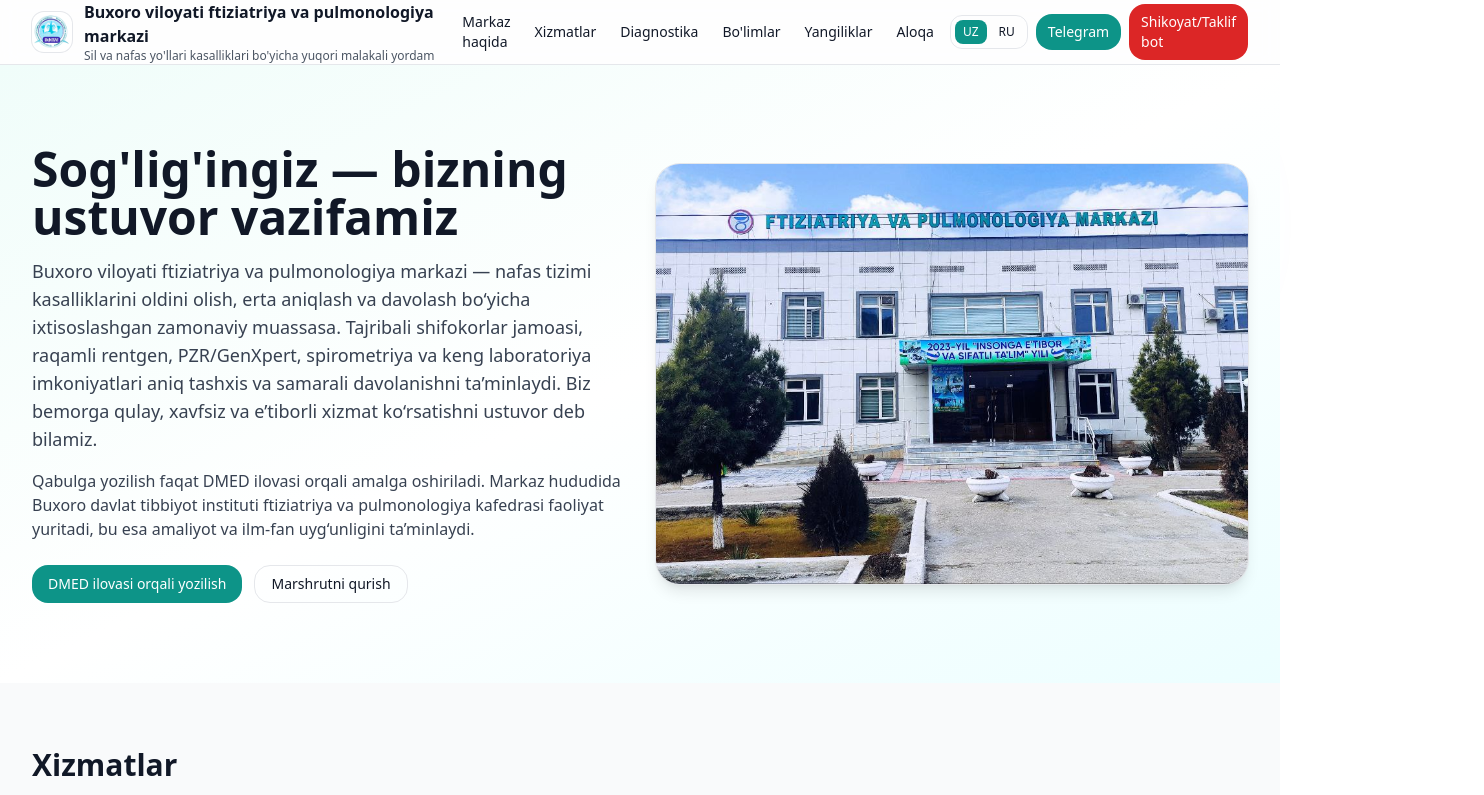
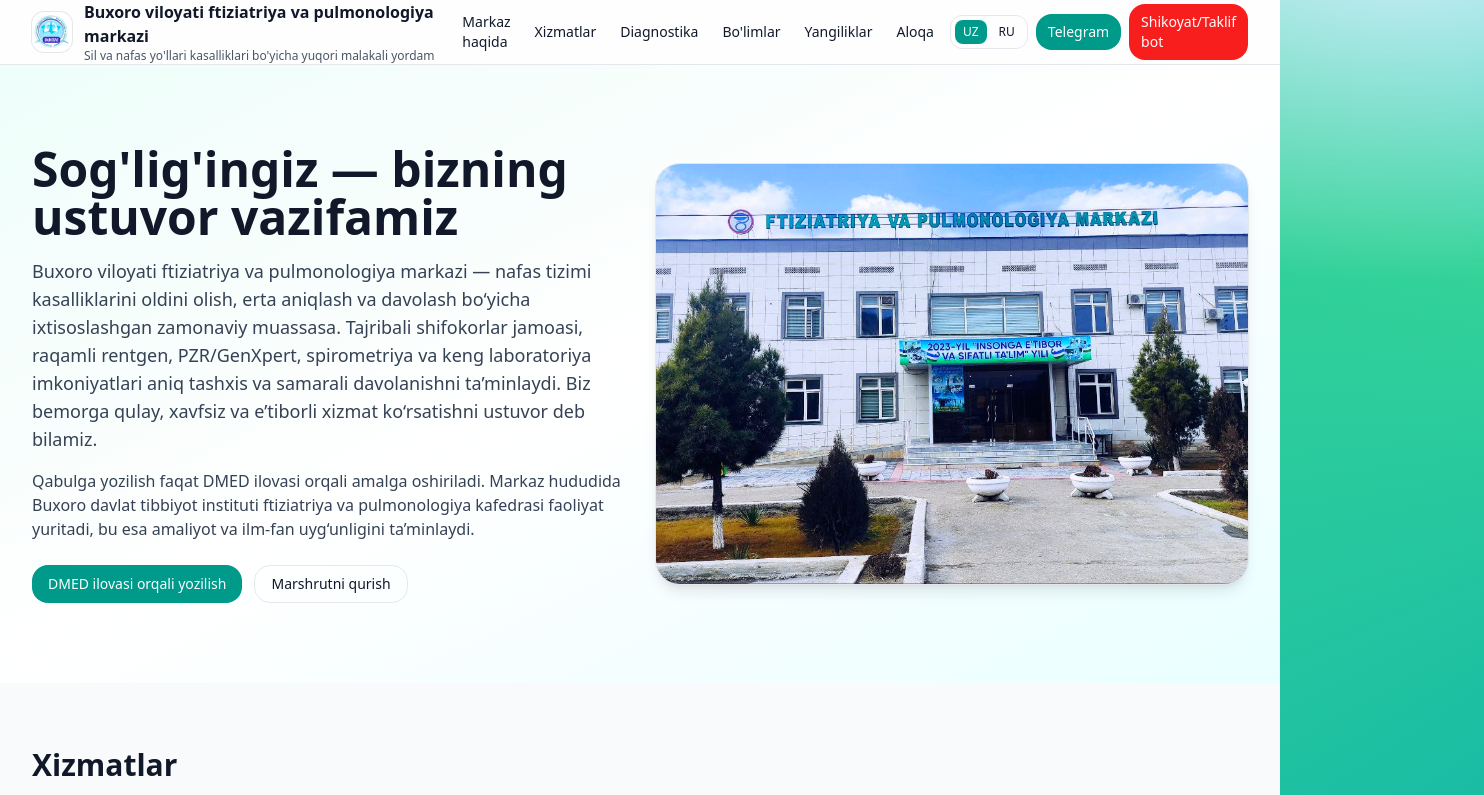
Before and after one commit to smaylik10100-bit/buxoro-ftiz-site, a React (Vite) app: page / in a window 1280 px wide. Shown: the top 795 px of the page, 1484 px wide, since content can reach past the window. Built offline with nearby package versions, Linux system fonts and the light colour scheme.

Commit message:
UI: яркий динамичный фон (conic-gradient + blobs)

```diff
--- a/src/index.css
+++ b/src/index.css
@@ -1,61 +1,87 @@
-
 @tailwind base;
 @tailwind components;
 @tailwind utilities;
 
-/* Reveal-on-scroll animation (already used in the app) */
-.reveal {
-  opacity: 0;
-  transform: translateY(10px);
-  transition: opacity .6s ease, transform .6s ease;
-}
-.reveal.show {
-  opacity: 1;
-  transform: translateY(0);
+/* ====== reveal-on-scroll (ваше) ====== */
+.reveal { opacity: 0; transform: translateY(10px); transition: opacity .6s ease, transform .6s ease; }
+.reveal.show { opacity: 1; transform: translateY(0); }
+
+/* ====== яркий динамичный фон ====== */
+html, body, #root { min-height: 100%; }
+
+:root{
+  /* палитра — яркие медицинские бирюзово-синие оттенки */
+  --c1:#22d3ee; /* cyan-400 */
+  --c2:#06b6d4; /* cyan-500 */
+  --c3:#0ea5e9; /* sky-500 */
+  --c4:#14b8a6; /* teal-500 */
+  --c5:#34d399; /* emerald-400 */
 }
 
-/* =========================
-   Modern animated background
-   ========================= */
-html, body, #root {
-  min-height: 100%;
+/* Базовый градиент + conic-gradient с вращением */
+body{
+  background:
+    radial-gradient(1200px 600px at 10% -10%, color-mix(in oklab, var(--c3) 18%, white 82%) 0%, transparent 60%),
+    radial-gradient(900px 500px at 110% 110%, color-mix(in oklab, var(--c5) 16%, white 84%) 0%, transparent 60%),
+    conic-gradient(from 0deg at 50% 50%, var(--c1), var(--c2), var(--c3), var(--c4), var(--c5), var(--c1));
+  background-size: 100% 100%, 100% 100%, 300% 300%;
+  animation: spinConic 26s linear infinite, waveShift 18s ease-in-out infinite alternate;
+  background-attachment: fixed;
 }
 
-body {
-  /* Soft medical teal/green/blue gradient */
-  background: linear-gradient(135deg, #e6fffb 0%, #e8f6ff 25%, #eaf7ef 50%, #e6fffb 75%, #e8f6ff 100%);
-  background-size: 300% 300%;
-  animation: bg-shift 20s ease infinite;
-  background-attachment: fixed; /* subtle parallax */
-}
-
-/* Optional floating glow spots for depth */
-body::before, body::after {
-  content: "";
+/* Два «жидких» ярких блоба поверх (очень мягкая прозрачность) */
+body::before, body::after{
+  content:"";
   position: fixed;
-  inset: -20% -10% auto auto;
-  width: 60vmax;
-  height: 60vmax;
-  background: radial-gradient(closest-side, rgba(56,189,248,.15), transparent 60%);
-  filter: blur(40px);
+  width: 55vmax; height: 55vmax;
+  border-radius: 50%;
+  filter: blur(45px);
+  opacity: .28;
   z-index: -1;
   pointer-events: none;
 }
-body::after {
-  inset: auto auto -25% -10%;
-  background: radial-gradient(closest-side, rgba(16,185,129,.12), transparent 60%);
+body::before{
+  top: -18vmax; left: -10vmax;
+  background: radial-gradient(closest-side, var(--c2), transparent 70%);
+  animation: blob1 22s ease-in-out infinite;
+}
+body::after{
+  bottom: -22vmax; right: -12vmax;
+  background: radial-gradient(closest-side, var(--c4), transparent 70%);
+  animation: blob2 28s ease-in-out infinite;
 }
 
-@keyframes bg-shift {
-  0% { background-position: 0% 50%; }
-  50% { background-position: 100% 50%; }
-  100% { background-position: 0% 50%; }
+/* Анимации */
+@keyframes spinConic {
+  0%   { background-position: 0 0, 0 0,   0% 50%; }
+  100% { background-position: 0 0, 0 0, 100% 50%; }
+}
+@keyframes waveShift {
+  0%   { filter: saturate(115%); }
+  100% { filter: saturate(135%); }
+}
+@keyframes blob1 {
+  0%   { transform: translate(0,0) scale(1); }
+  40%  { transform: translate(6vmax, 3vmax) scale(1.12) rotate(8deg); }
+  70%  { transform: translate(2vmax, 8vmax) scale(0.96) rotate(-6deg); }
+  100% { transform: translate(0,0) scale(1); }
+}
+@keyframes blob2 {
+  0%   { transform: translate(0,0) scale(1.05); }
+  35%  { transform: translate(-5vmax, -4vmax) scale(1.18) rotate(-10deg); }
+  80%  { transform: translate(-2vmax, -7vmax) scale(0.92) rotate(6deg); }
+  100% { transform: translate(0,0) scale(1.05); }
 }
 
-/* Make main content cards slightly lifted on white backgrounds */
-.card-elev {
-  background: rgba(255,255,255,0.9);
+/* Чуть приглушить на слабых машинах / по системной настройке */
+@media (prefers-reduced-motion: reduce){
+  body, body::before, body::after { animation: none !important; }
+}
+
+/* Вспомогательный класс для белых блоков на фоне */
+.card-elev{
+  background: rgba(255,255,255,.92);
   backdrop-filter: saturate(120%) blur(2px);
   border-radius: 1rem;
-  box-shadow: 0 10px 25px rgba(2, 132, 199, 0.06);
+  box-shadow: 0 10px 25px rgba(2,132,199,.10);
 }
```
